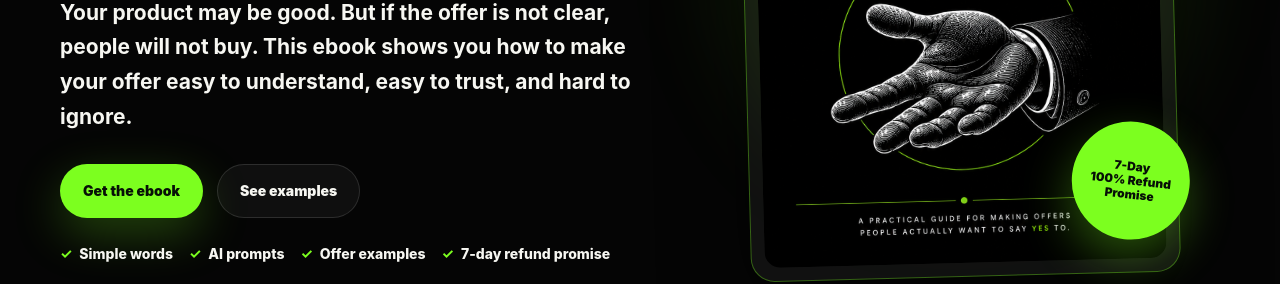
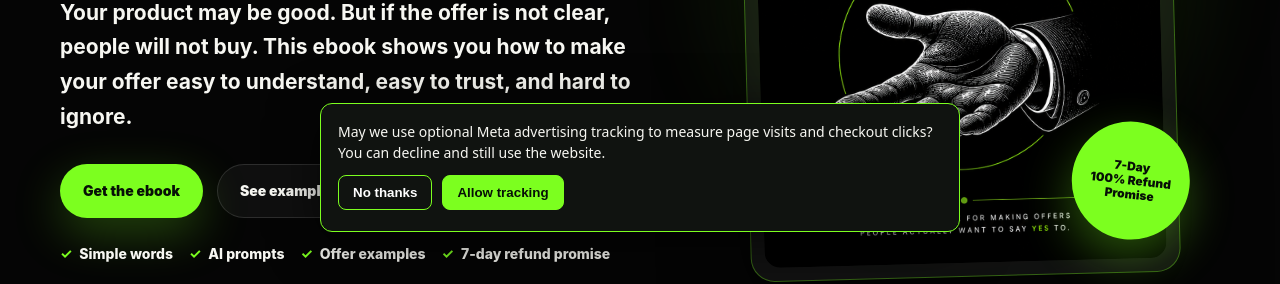
Before and after one commit to sameverestenterprise/NEW-nobody-is-buying, a plain HTML site: page index.html in a window 1280 px wide. Shown: the part 556-840 px from the top of the page. Drawn offline with Linux system fonts and the light colour scheme.

Commit message:
Update index.html

```diff
--- a/index.html
+++ b/index.html
@@ -1095,6 +1095,9 @@
 
   </style>
 <link rel="canonical" href="https://nobodyisbuying.com/">
+
+<script src="meta-tracking.js" defer></script>
+
 </head>
 
 <body>
```
